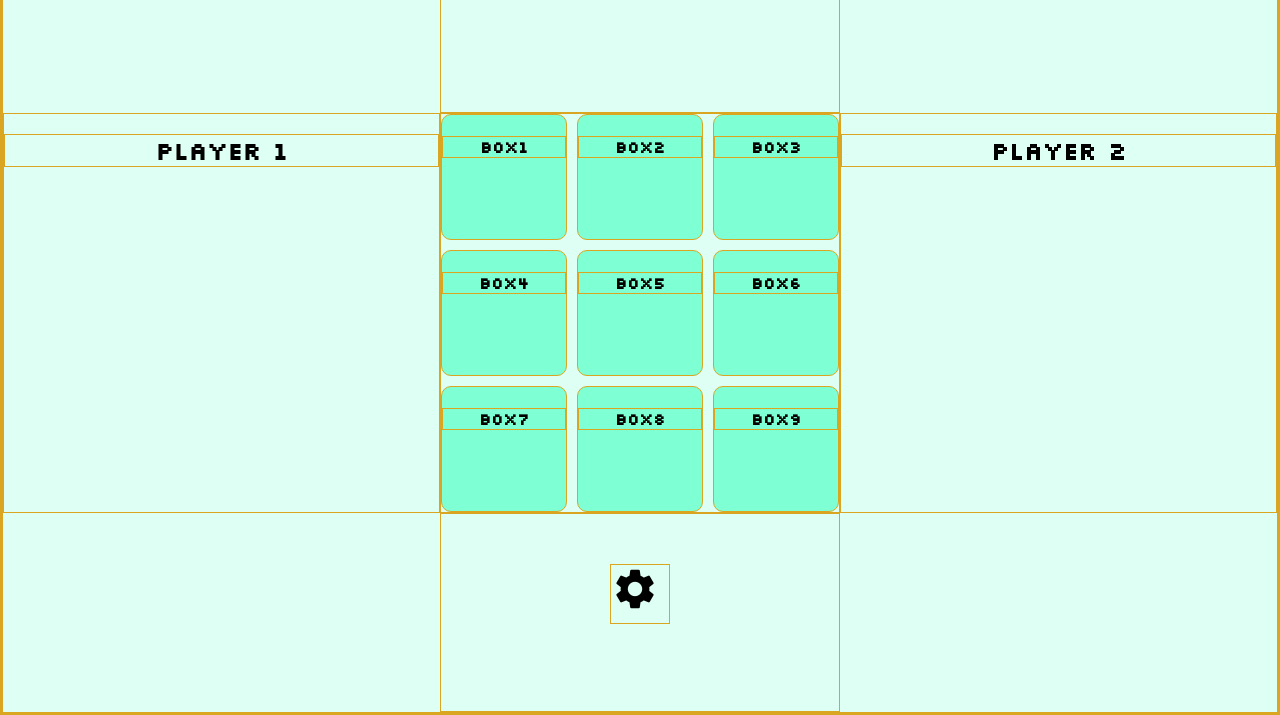
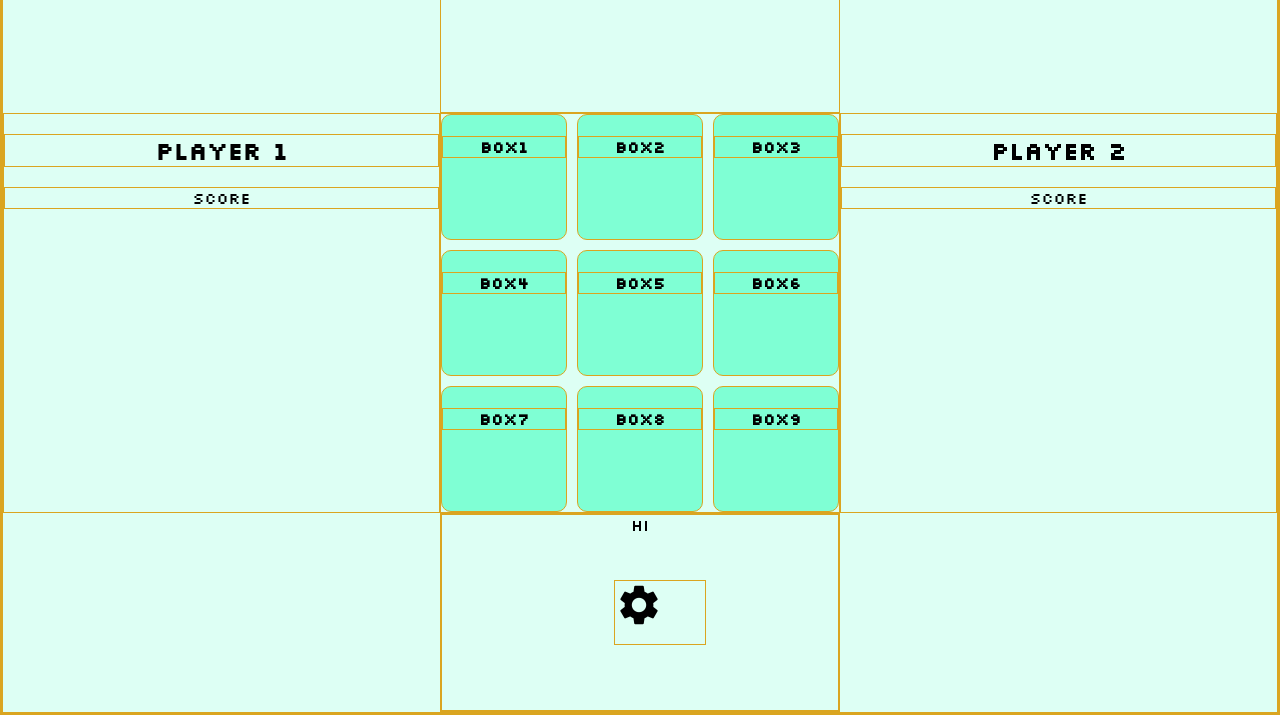
Before and after one commit to ilijaman/tictactoe, a plain HTML site: page index.html in a window 1280 px wide. Shown: the part 89-804 px from the top of the page. Drawn offline with Linux system fonts and the light colour scheme.

Commit message:
alligning footer contents

```diff
--- a/index.html
+++ b/index.html
@@ -51,16 +51,19 @@
 
         <div class='side-panel' id="left-panel">
             <h2>Player 1</h2>
+            <div class = "score">score</div>
         </div>
 
 
         <div class='side-panel' id="right-panel">
             <h2>Player 2</h2>
+            <div class = "score">score</div>
         </div>
 
 
         <div id='footer-nav'>
             <button id = "settings"></button>
+            <div id = "popup-settings">hi</div>
         </div>
     </div>
 
--- a/style.css
+++ b/style.css
@@ -55,14 +55,21 @@ body {
 }
 
 #footer-nav {
+    display: grid;
     grid-column: 2 / 3;
     grid-row: 3 / 4;
+    grid-template-columns: 1fr 1fr 1fr;
+    grid-template-rows: 1fr 1fr 1fr;
 }
 
 #settings {
+    grid-column: 2 / 3;
+    grid-row: 2 / 3;
     background: url(baseline_settings_black_24dp.png) no-repeat;
-    width: 60px;
-    height: 60px;
-    align-content: center;
-    margin: 50px;
+    margin: 0 0 0 40px;
 }
+
+#popup-settings {
+    grid-column: 1 / 4;
+    grid-row: 1 / 4;
+}
```
